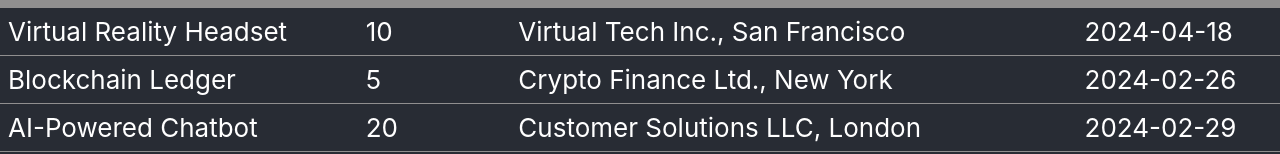
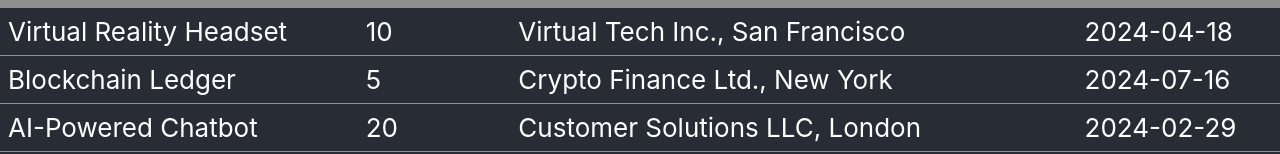
Before and after one commit to opsera-eslatt/c2c-ship-sync, a React (Create React App) app: page / in a window 1280 px wide. Shown: the part 604-758 px from the top of the page. Built offline with nearby package versions, Linux system fonts and the light colour scheme.

Commit message:
contrives a change

```diff
--- a/src/App.js
+++ b/src/App.js
@@ -26,7 +26,7 @@
             <td>Blockchain Ledger</td>
             <td>5</td>
             <td>Crypto Finance Ltd., New York</td>
-            <td>2024-02-26</td>
+            <td>2024-07-16</td>
           </tr>
           <tr>
             <td>AI-Powered Chatbot</td>
```
